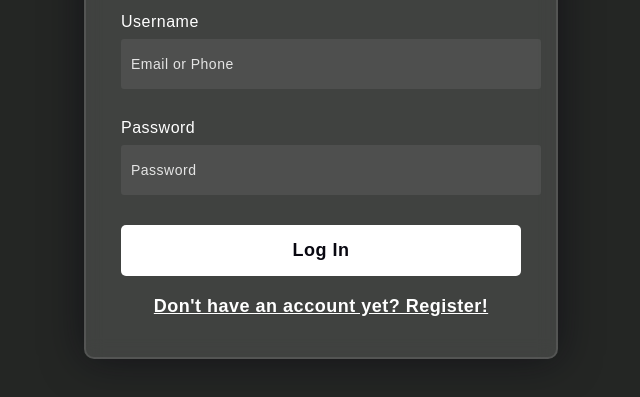
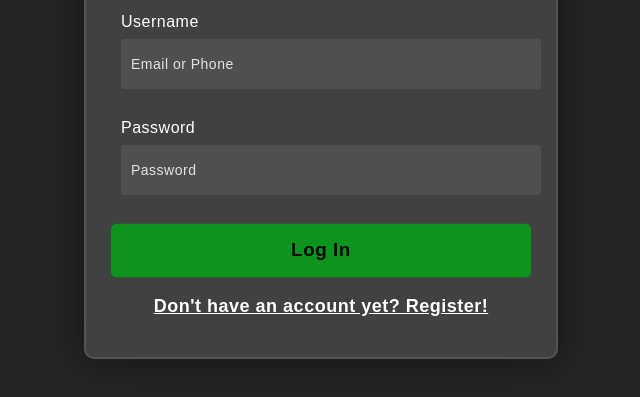
Before and after one commit to TimBrielmayer/InformatikWebseite, a website: page public/login.html in a window 1280 px wide. In both pictures the pointer is over the button "Log In". Shown: the part 293-690 px from the top of the page, without its empty margins (319-959 px from the left). Drawn offline with Linux system fonts and the light colour scheme.

Commit message:
grüner knopf

```diff
--- a/public/styles/login.css
+++ b/public/styles/login.css
@@ -58,6 +58,10 @@ button{
     cursor: pointer;
 }
 
+button:hover {
+    background-color: #0d941d;
+    scale: 1.05;
+}
 .register-link {
     margin-top: 20px;
     text-align: center;
--- a/public/styles/register.css
+++ b/public/styles/register.css
@@ -57,3 +57,8 @@ button{
     border-radius: 5px;
     cursor: pointer;
 }
+
+button:hover {
+    background-color: #0d941d;
+    scale: 1.05;
+}
```
